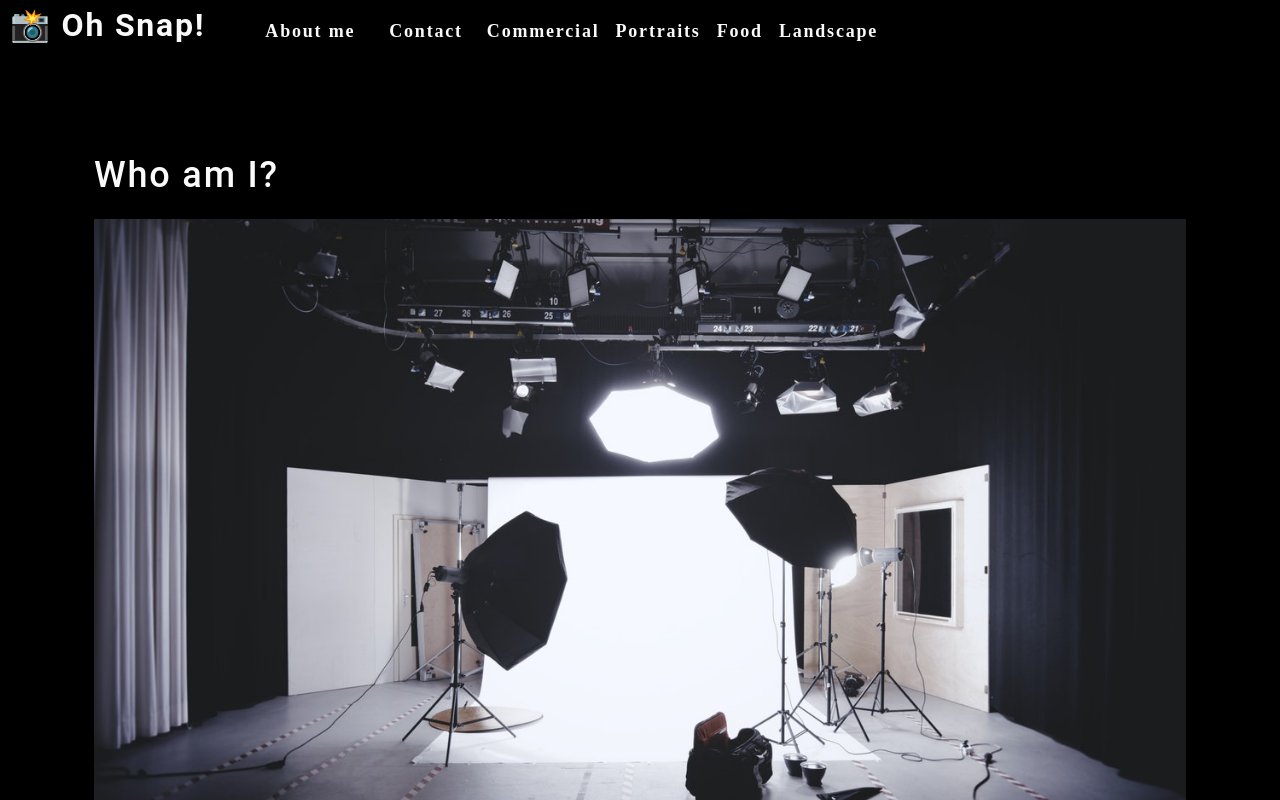
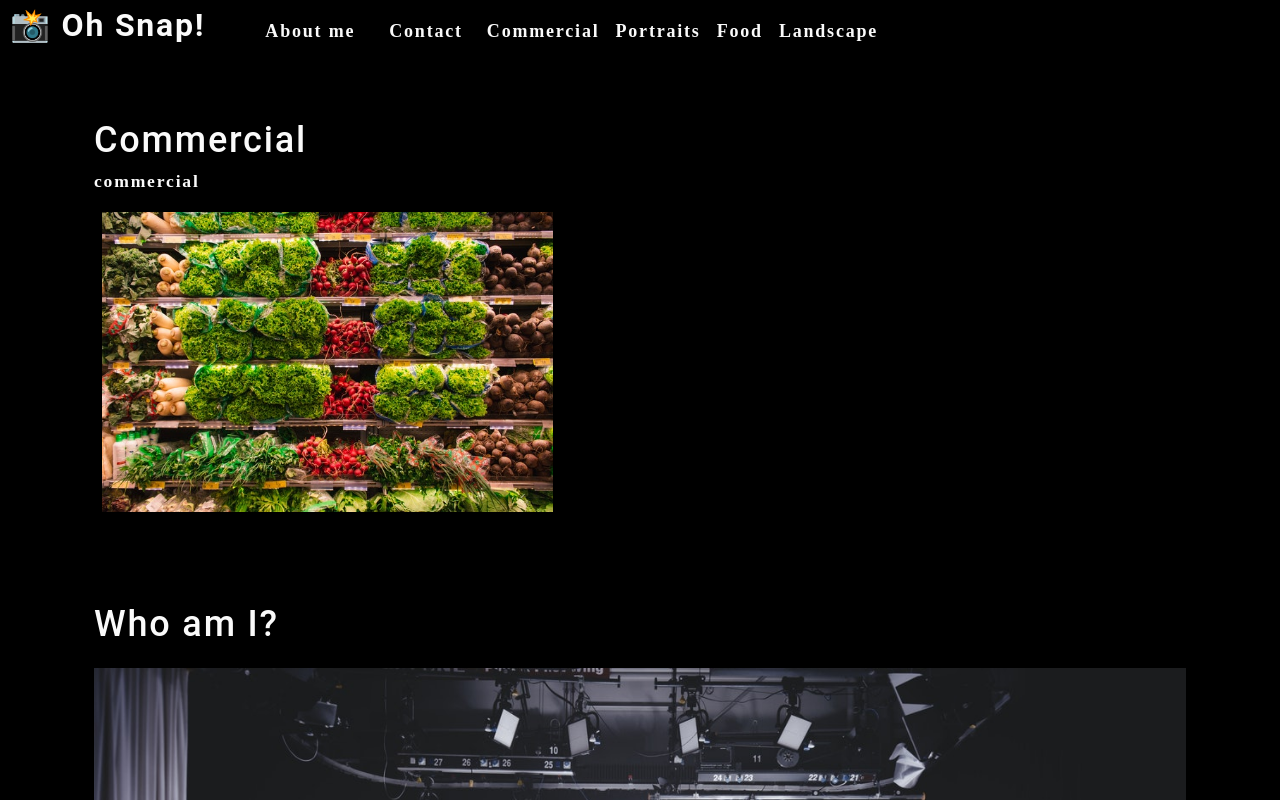
Before and after one commit to rogerscl116/photo-port, a React (Create React App) app: page / in a window 1280 px wide. Shown: the top 800 px of the page. Built offline with nearby package versions, Linux system fonts and the light colour scheme.

Commit message:
create the gallery component

```diff
--- a/src/App.js
+++ b/src/App.js
@@ -1,6 +1,7 @@
 import React from 'react';
 import Nav from './components/Nav';
 import About from './components/About';
+import Gallery from './components/Gallery';
 
 function App() {
 
@@ -8,7 +9,8 @@
     <div>
       <Nav />
       <main>
-          <About />
+        <Gallery />
+        <About />
       </main>
     </div>
   );
--- /dev/null
+++ b/src/components/Gallery/index.js
@@ -0,0 +1,25 @@
+import React from 'react';
+import { capitalizeFirstLetter } from '../../utils/helpers';
+import photo from "../../assets/small/commercial/0.jpg";
+
+function Gallery(props) {
+    const currentCategory = {
+        name: "commercial",
+        description:
+        "Photos of grocery stores, food trucks, and other commercial projects",
+    };
+  return (
+    <section>
+      <h1>{capitalizeFirstLetter(currentCategory.name)}</h1>
+      <p>{currentCategory.name}</p>
+      <div className="flex-row">
+          <img
+            src={photo}
+            alt="Commercial Example"
+            className="img-thumbnail mx-1"
+          />
+      </div>
+    </section>
+  );
+}
+export default Gallery;
```
